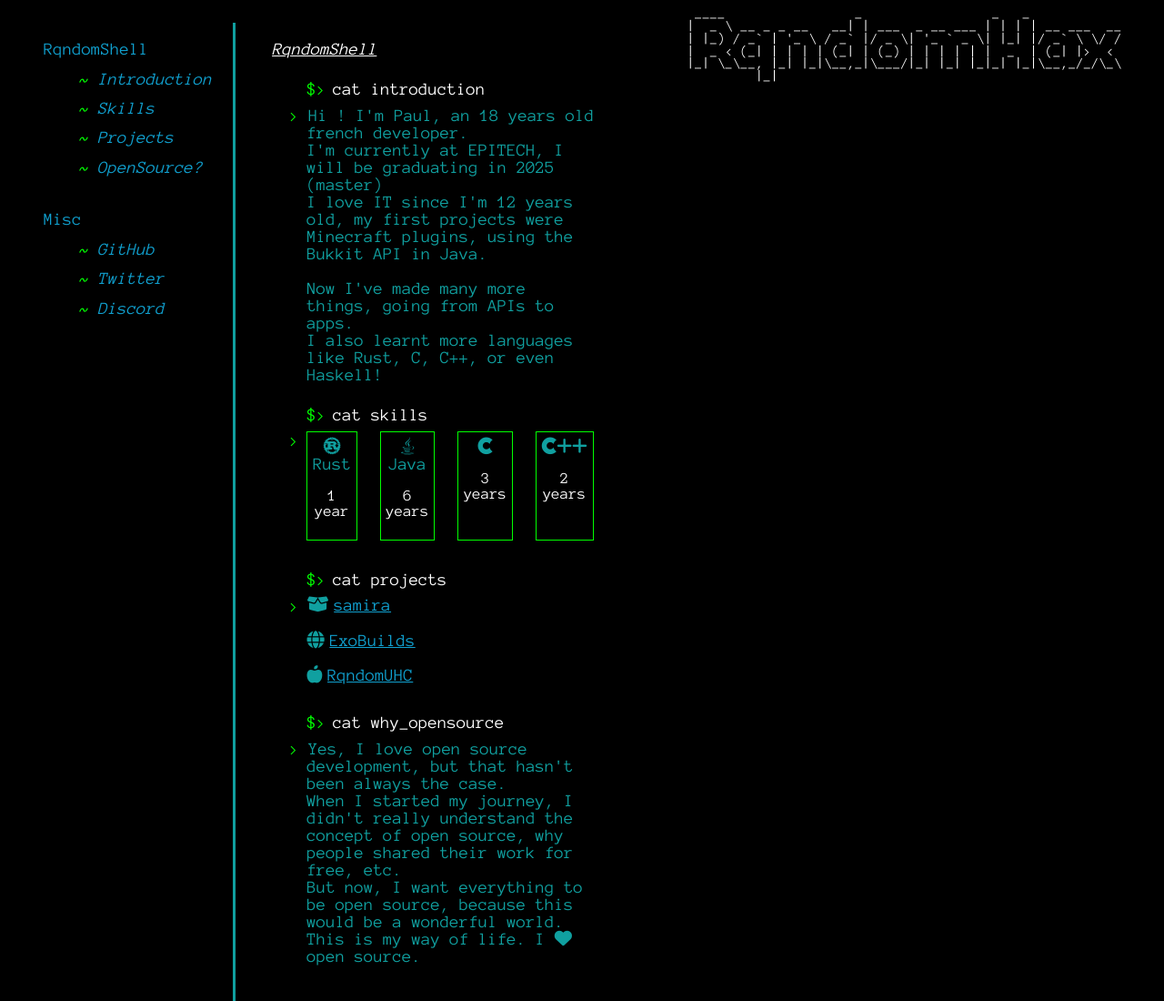
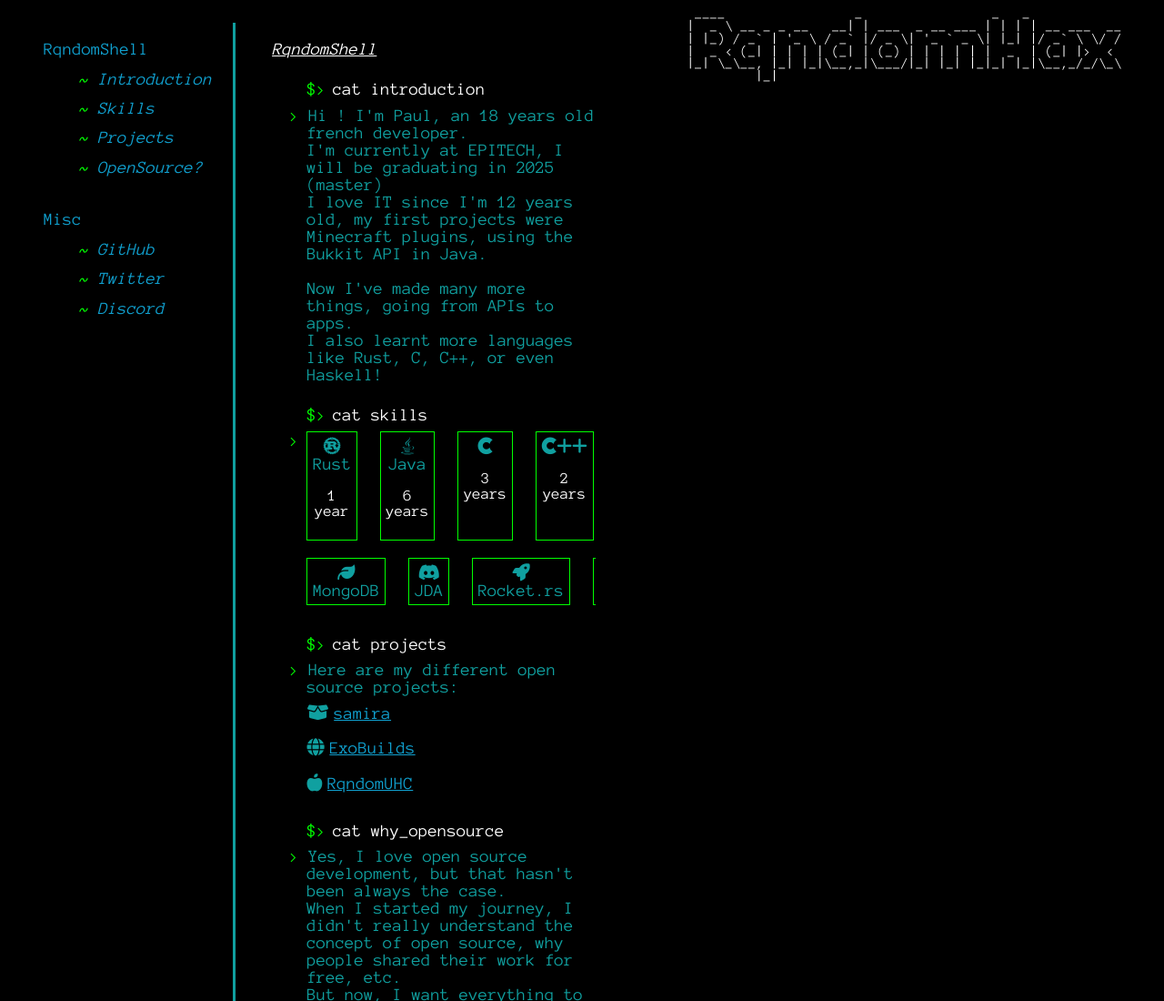
Before and after one commit to RqndomHax/rqndomhax.io, a plain HTML site: page index.html in a window 1280 px wide. Shown: the top 1100 px of the page at 91% size. Drawn offline with Linux system fonts and the light colour scheme; some icons are missing.

Commit message:
:sparkle: added frameworks

```diff
--- a/index.css
+++ b/index.css
@@ -124,7 +124,7 @@
 }
 
 #projects p.result {
-    margin-bottom: -2.3rem;
+    margin-bottom: -0.8rem;
 }
 
 #skills p.result {
--- a/index.html
+++ b/index.html
@@ -76,11 +76,19 @@
                             <p>1 year</p>
                         </li>
                     </ul>
+                    <ul style="margin-top: -2rem">
+                        <li><i class="fa-solid fa-leaf"></i> MongoDB</li>
+                        <li><i class="fa-brands fa-discord"></i> JDA</li>
+                        <li><i class="fa-solid fa-rocket"></i> Rocket.rs</li>
+                        <li><i class="fa-solid fa-dove"></i> Bevy</li>
+                        <li><i class="fa-solid fa-fish-fins"></i> MySQL</li>
+                    </ul>
                 </p>
             </li>
             <li id="projects">
                 <p class="command">cat projects</p>
             <p class="result">
+                Here are my different open source projects:
                 <ul>
                     <li><i class="fa-solid fa-box-open"></i><a target="_blank" href="https://github.com/RqndomHax/samira">samira</a></li>
                     <li><i class="fa-solid fa-globe"></i><a target="_blank" href="https://github.com/ExoBuilds/Website">ExoBuilds</a></li>
```
